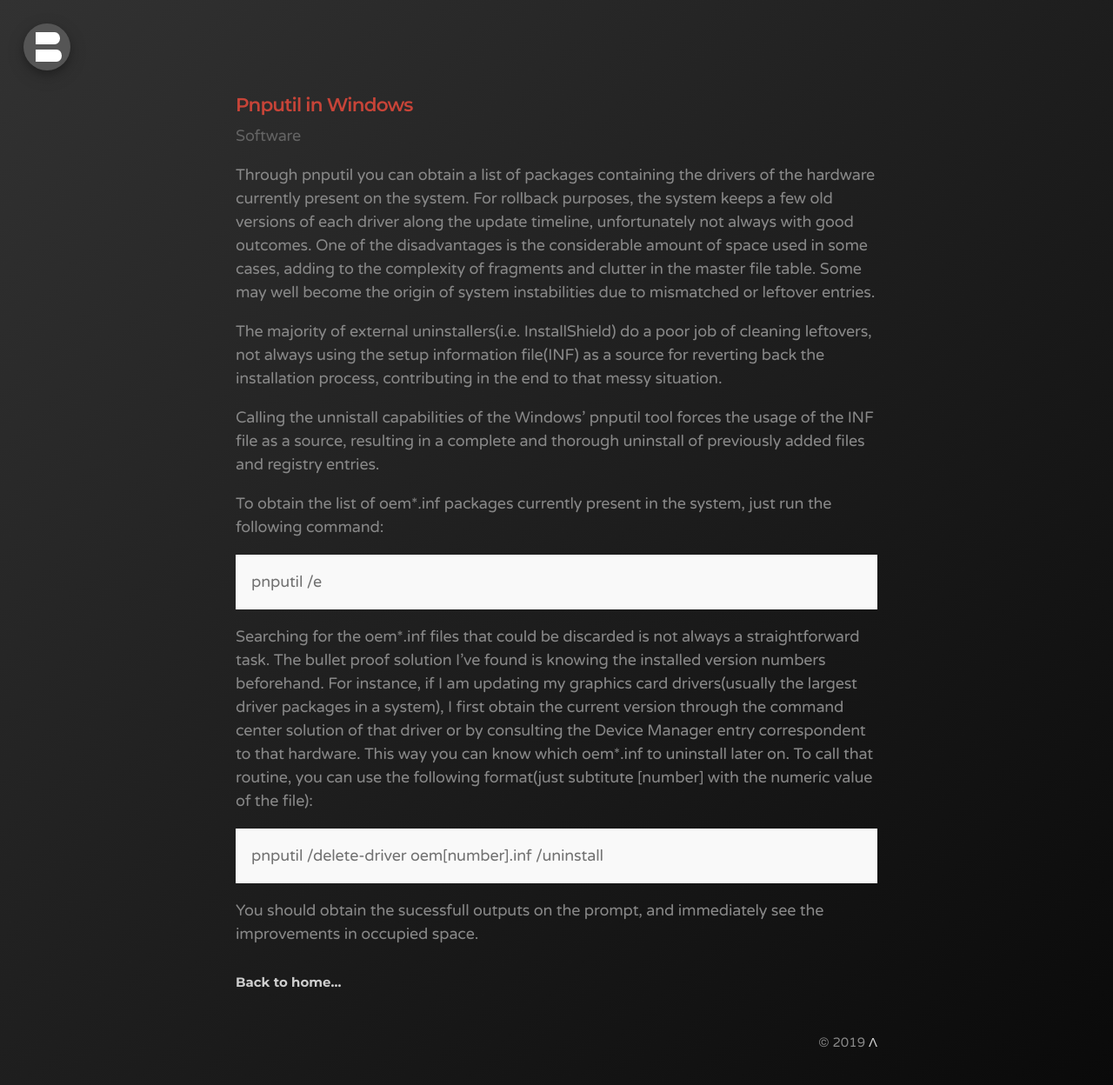
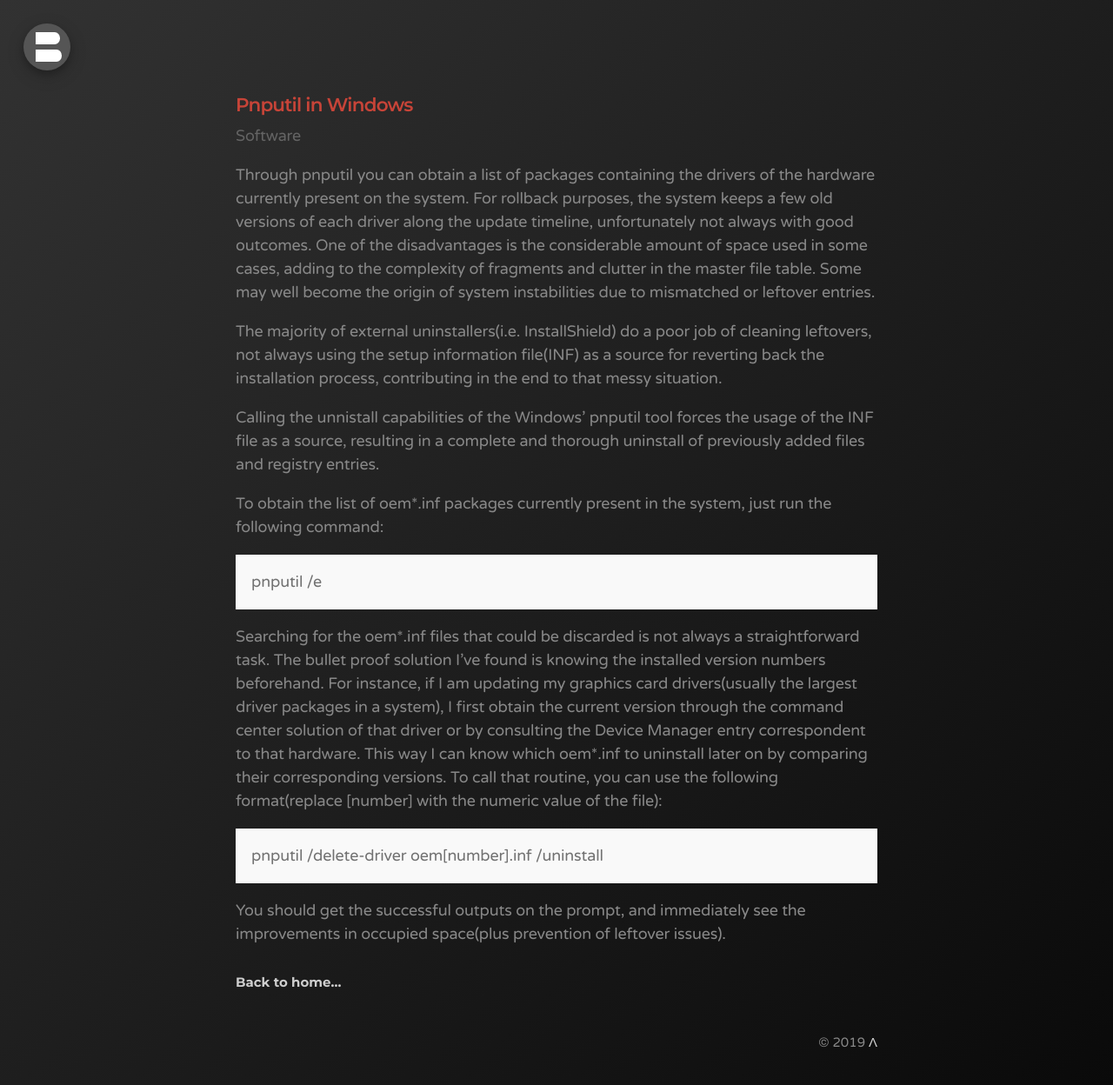
Before and after one commit to bonina/bonina.github.io, a Jekyll site: the page built from _posts/software/2019/2019-09-29-pnputil-in-windows.md, in a window 1280 px wide. Shown: the whole page at 87% size. Built offline with Jekyll 4.4.1, drawn with Linux system fonts in a browser that asks for light colours.

Commit message:
Update 2019-09-29-pnputil-in-windows.md

```diff
--- a/_posts/software/2019/2019-09-29-pnputil-in-windows.md
+++ b/_posts/software/2019/2019-09-29-pnputil-in-windows.md
@@ -13,8 +13,8 @@ Calling the unnistall capabilities of the Windows' pnputil tool forces the usage
 To obtain the list of oem\*.inf packages currently present in the system, just run the following command:
 <p class="message">pnputil /e</p>
 
-Searching for the oem\*.inf files that could be discarded is not always a straightforward task. The bullet proof solution I've found is knowing the installed version numbers beforehand. For instance, if I am updating my graphics card drivers(usually the largest driver packages in a system), I first obtain the current version through the command center solution of that driver or by consulting the Device Manager entry correspondent to that hardware. This way you can know which oem\*.inf to uninstall later on.
-To call that routine, you can use the following format(just subtitute [number] with the numeric value of the file):
+Searching for the oem\*.inf files that could be discarded is not always a straightforward task. The bullet proof solution I've found is knowing the installed version numbers beforehand. For instance, if I am updating my graphics card drivers(usually the largest driver packages in a system), I first obtain the current version through the command center solution of that driver or by consulting the Device Manager entry correspondent to that hardware. This way I can know which oem\*.inf to uninstall later on by comparing their corresponding versions.
+To call that routine, you can use the following format(replace [number] with the numeric value of the file):
 <p class="message">pnputil /delete-driver oem[number].inf /uninstall</p>
 
-You should obtain the sucessfull outputs on the prompt, and immediately see the improvements in occupied space.
+You should get the successful outputs on the prompt, and immediately see the improvements in occupied space(plus prevention of leftover issues).
```
